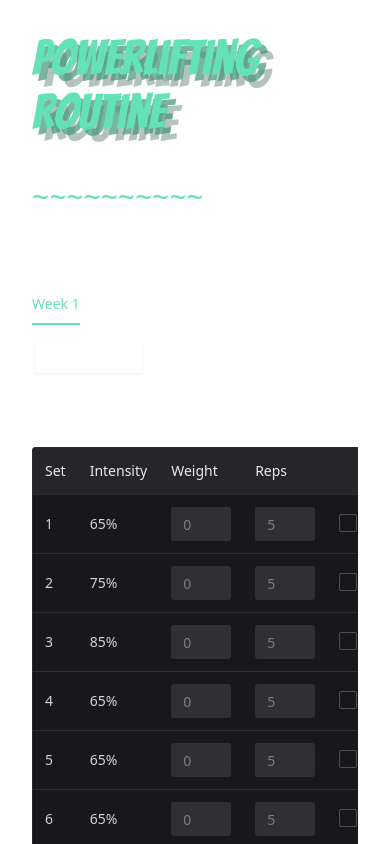
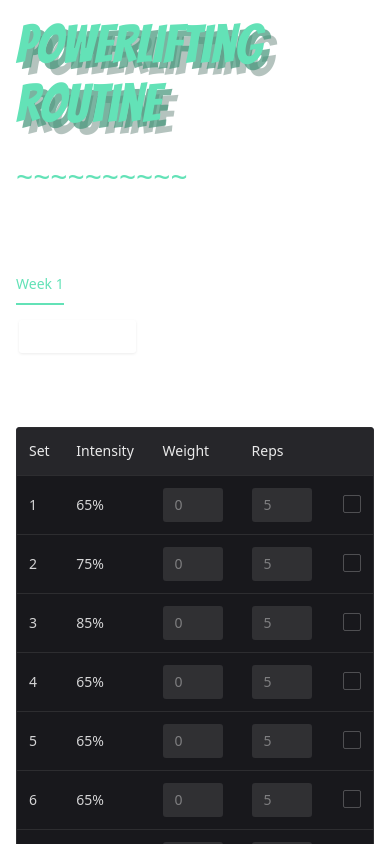
Before and after one commit to Sollien/lift, a Vue app: page / in a window 390 px wide. Shown: the top 844 px of the page. Built offline with nearby package versions, Linux system fonts and the light colour scheme.

Commit message:
Mobile improvements

```diff
--- a/src/style.css
+++ b/src/style.css
@@ -28,7 +28,7 @@ body {
 }
 
 h1 {
-  font-size: 3.5em;
+  font-size: 3.8em;
   line-height: 1.1;
 }
 
@@ -71,7 +71,7 @@ button:focus, button:focus-visible {
 #app {
   max-width: 1280px;
   margin: 0 auto;
-  padding: 2rem;
+  padding: 1rem;
   text-align: center;
 }
 
--- a/src/style.scss
+++ b/src/style.scss
@@ -31,7 +31,7 @@ body {
 }
 
 h1 {
-	font-size: 3.2em;
+	font-size: 3.8em;
 	line-height: 1.1;
 }
 
@@ -76,7 +76,7 @@ button {
 #app {
 	max-width: 1280px;
 	margin: 0 auto;
-	padding: 2rem;
+	padding: 1rem;
 	text-align: center;
 }
 
--- a/src/views/WorkoutRoutine.vue
+++ b/src/views/WorkoutRoutine.vue
@@ -138,6 +138,7 @@ const state = reactive(new State())
 <style scoped lang="scss">
 h1 {
 	margin-top: 0;
+	margin-bottom: 20px;
 	text-align: left;
 	color: #63e2b7;
 	font-family: 'Bangers', cursive;
@@ -152,7 +153,7 @@ h3 {
 	top: 6px;
 	left: 6px;
 	font-family: 'Bangers', cursive;
-	font-size: 3.5em;
+	font-size: 3.8em;
 	font-weight: bold;
 	line-height: 1.1;
 	text-align: left;
```
